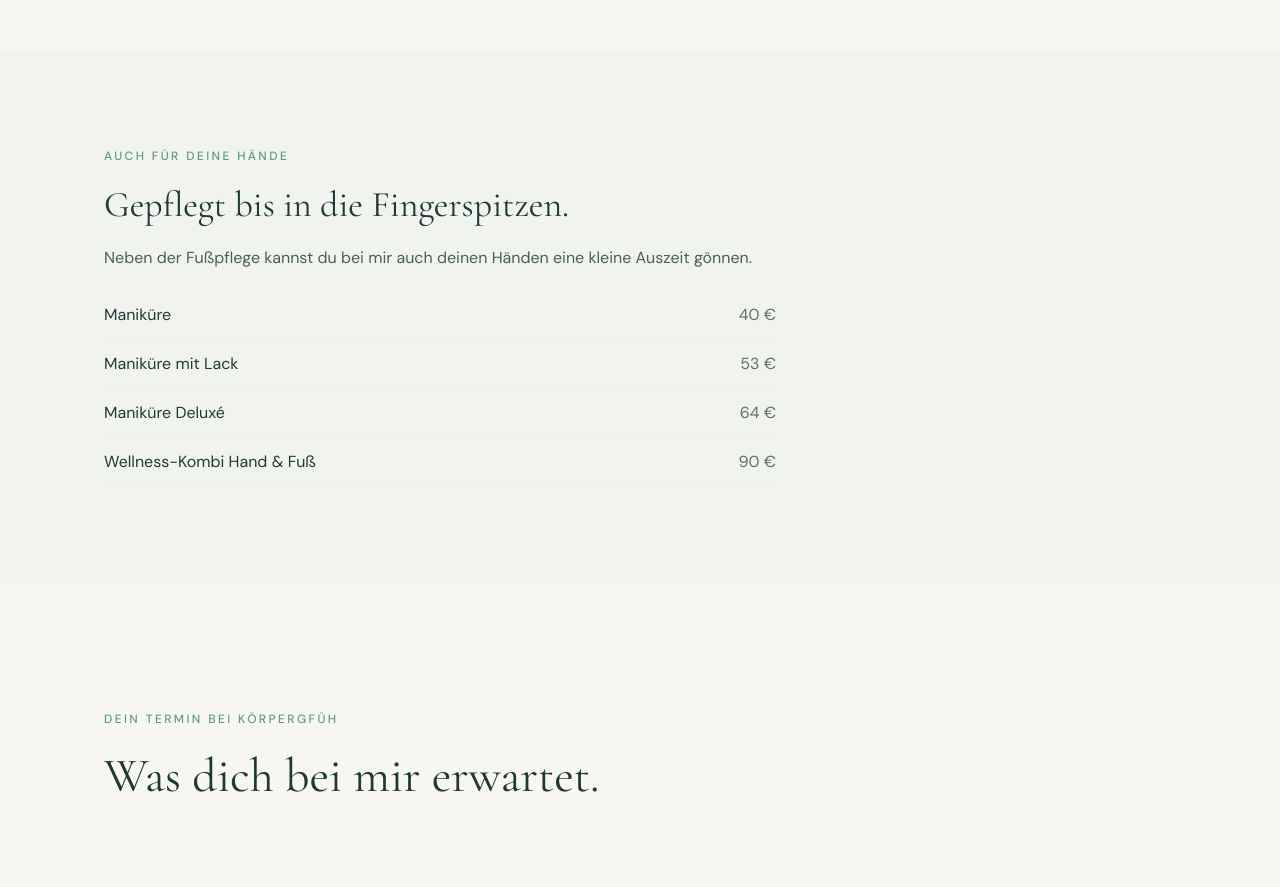
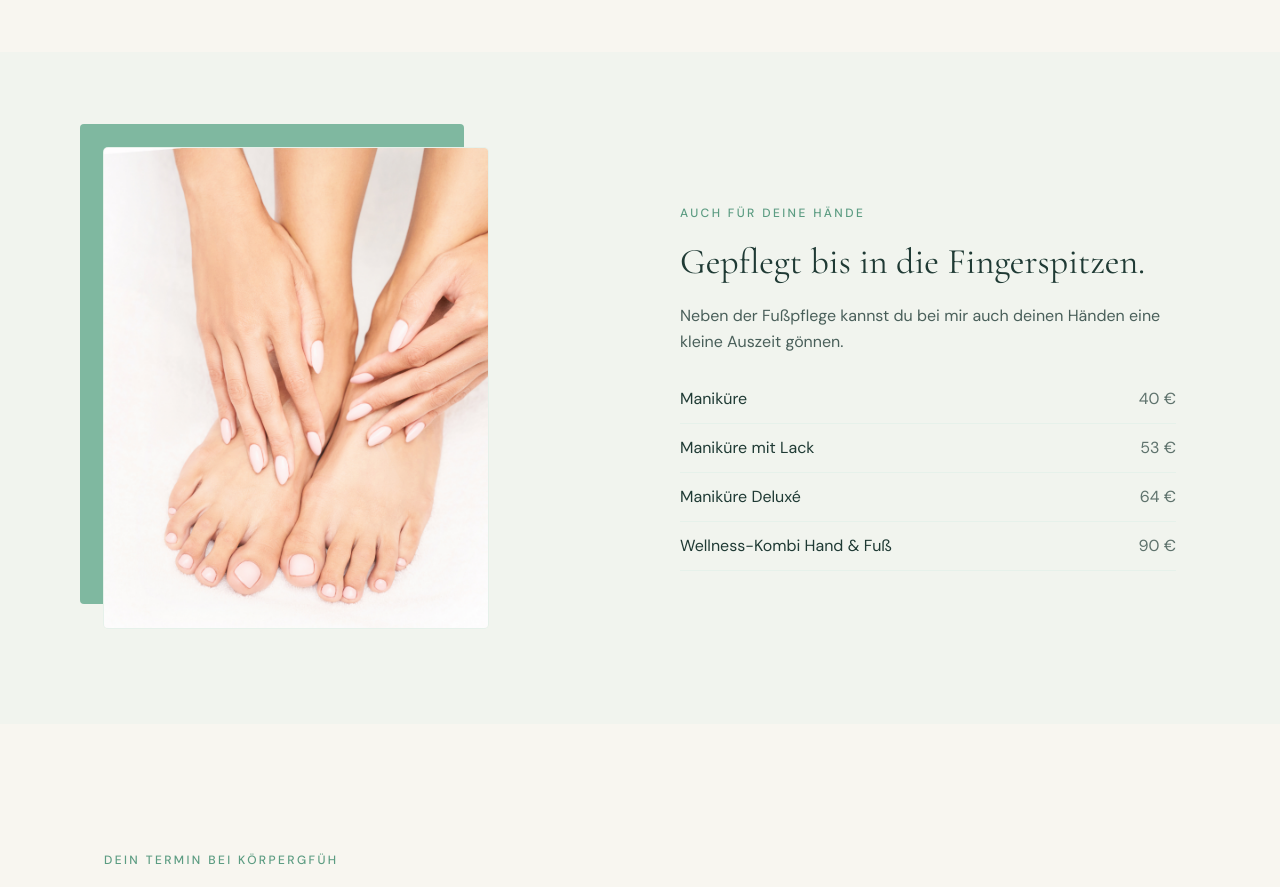
Before and after one commit to Javera-Studio/koerpergfueh, a Next.js app: page /fusspflege in a window 1280 px wide. Shown: the part 6780-7667 px from the top of the page. Built offline with nearby package versions, Linux system fonts and the light colour scheme; a web font is replaced by a local one.

Commit message:
Fusspflege: "Auch für deine Hände"-Section als Bild-Text-Grid
Bild links (hand.png, gepflegte Hände & Füße nach Maniküre) mit
versetztem Mint-Rechteck im bestehenden Stil, Text + Preisliste rechts.
Vorher reiner Textblock ohne Bild.

```diff
--- a/src/components/fusspflege/Manicure.tsx
+++ b/src/components/fusspflege/Manicure.tsx
@@ -1,10 +1,25 @@
 import { manicureServices } from "@/lib/data/fusspflege";
+import { ImagePlaceholder } from "@/components/ui/ImagePlaceholder";
 
 export function FusspflegeManicure() {
   return (
     <section className="bg-mint-pale/40 py-20 lg:py-24">
       <div className="mx-auto max-w-6xl px-6 lg:px-10">
-        <div className="max-w-2xl">
+        <div className="grid items-center gap-12 lg:grid-cols-2 lg:gap-20">
+          <ImagePlaceholder
+            label="Bild: Maniküre bei Körpergfüh"
+            offset="top-left"
+            rectTone="mint"
+            aspect="aspect-[4/5]"
+            className="mx-auto max-w-sm lg:mx-0"
+            image={{
+              src: "/images/hand.png",
+              alt: "Gepflegte Hände und Füße nach einer Maniküre-Behandlung bei Körpergfüh",
+              sizes: "(min-width: 1024px) 400px, 90vw",
+            }}
+          />
+
+          <div>
             <p className="font-sans text-xs font-medium tracking-[0.2em] text-mint-deep">
               AUCH FÜR DEINE HÄNDE
             </p>
@@ -31,6 +46,7 @@ export function FusspflegeManicure() {
             </ul>
           </div>
         </div>
+      </div>
     </section>
   );
 }
```
Also changed, not shown: public/images/hand.png (added). Lines whose indentation alone changed are shown as unchanged.
